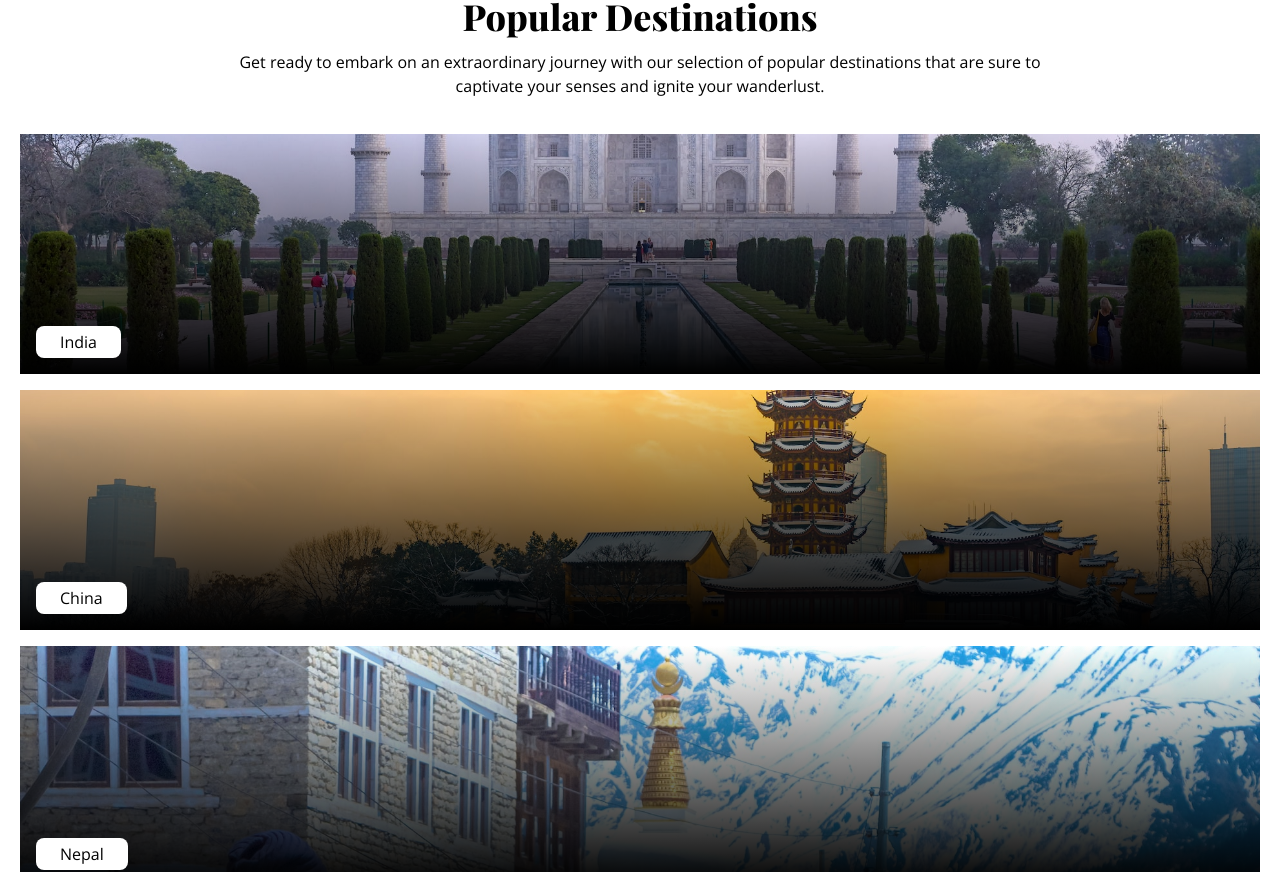
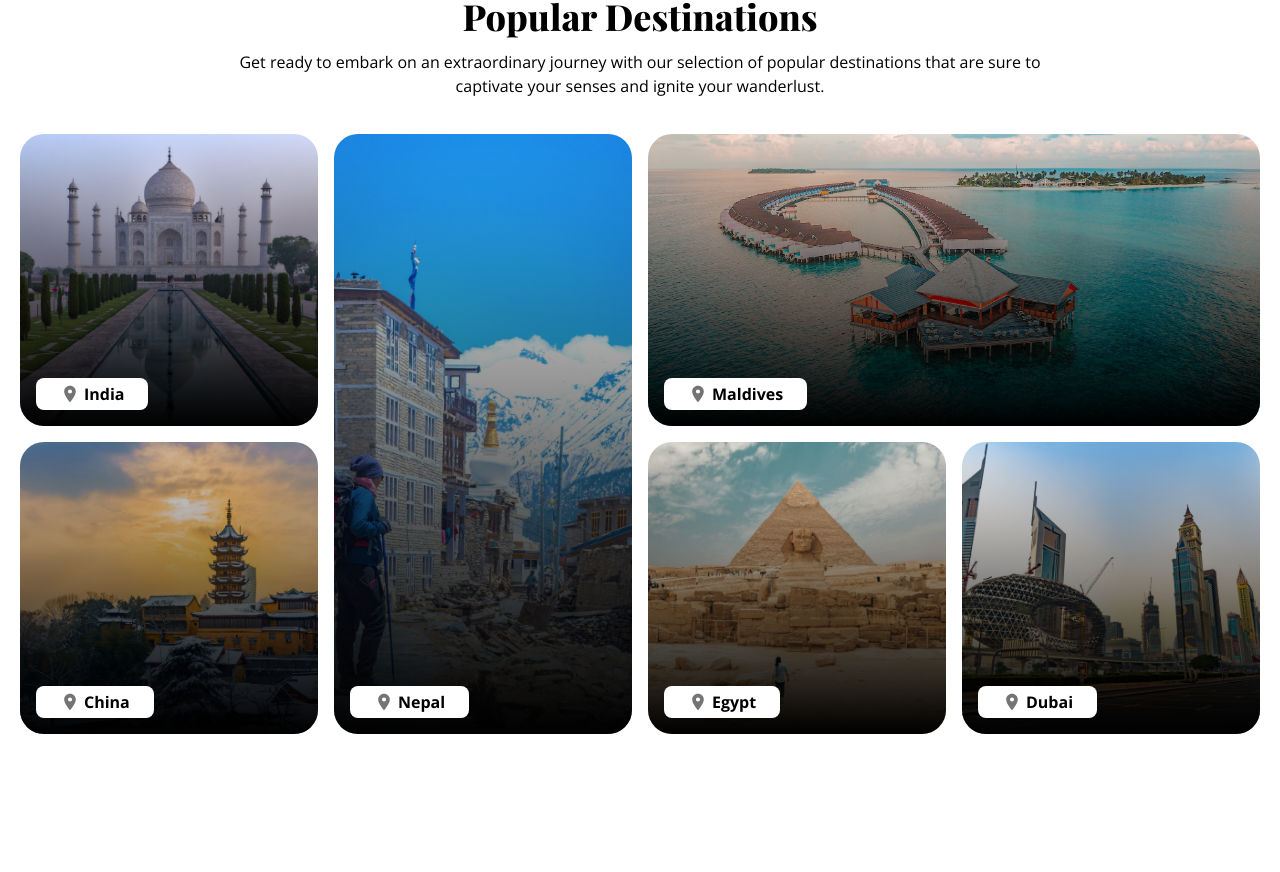
Before and after one commit to surajsht/wandersage, a Next.js app: page / in a window 1280 px wide. Shown: the part 1049-1921 px from the top of the page. After the commit the page ends 1847 px from the top, so only its background shows below. Built offline with nearby package versions, Linux system fonts and the light colour scheme.

Commit message:
popular destination section design completed

```diff
--- a/src/app/components/popularDestination/PopularDestination.jsx
+++ b/src/app/components/popularDestination/PopularDestination.jsx
@@ -1,28 +1,35 @@
 import SectionTitle from "../sectionTitle/SectionTitle";
 import { PopularDestinationData } from "../../Data";
 import Image from "next/image";
+import styles from "./popularDestination.module.css";
+import { MdLocationOn } from "react-icons/md";
 
 const PopularDestination = () => {
   return (
-    <div className="container">
+    <div className="container mb-12 lg:mb-16">
       <SectionTitle
         title="Popular Destinations"
         description=" Get ready to embark on an extraordinary journey with our selection of popular destinations that are sure to captivate your senses and ignite your wanderlust."
       />
 
-      <div className="">
+      <div className={styles.popularDestination}>
         {PopularDestinationData.map((item) => {
           let { id, image, title } = item;
 
           return (
-            <div key={id} className="relative mb-4">
-              <div className="absolute inset-0 z-10 h-full w-full bg-gradient-to-t from-black to-transparent"></div>
-              <div className="relative h-60 w-full">
-                <Image src={image} fill={true} className="object-cover" />
+            <div key={id} className="relative mb-4 md:mb-0">
+              <div className="absolute inset-0 z-10 h-full w-full rounded-3xl bg-gradient-to-t from-black to-transparent"></div>
+              <div className={`relative h-60 w-full ${styles.popularImage}`}>
+                <Image
+                  src={image}
+                  fill={true}
+                  className="rounded-3xl object-cover"
+                />
               </div>
-              <h2 className="absolute bottom-4 left-4 z-20 rounded-lg bg-white px-6 py-1 text-black">
-                {title}
-              </h2>
+              <div className="absolute bottom-4 left-4 z-20 flex items-center gap-1 rounded-lg bg-white px-6 py-1 text-black">
+                <MdLocationOn className="h-5 w-5 text-[#747474]" />
+                <h2 className="font-bold">{title}</h2>
+              </div>
             </div>
           );
         })}
--- /dev/null
+++ b/src/app/components/popularDestination/popularDestination.module.css
@@ -0,0 +1,54 @@
+@media (min-width: 768px) {
+  .popularDestination {
+    display: grid;
+    grid-template-columns: repeat(2, 1fr);
+    gap: 16px;
+  }
+}
+
+@media (min-width: 992px) {
+  .popularDestination {
+    grid-template-columns: repeat(3, 1fr);
+  }
+}
+
+@media (min-width: 1240px) {
+  .popularDestination {
+    grid-template-columns: repeat(12, 1fr);
+    grid-template-rows: repeat(2, 292px);
+  }
+
+  .popularDestination > div:nth-child(1) {
+    grid-column: 1 / 4;
+    grid-row: 1 / 2;
+  }
+
+  .popularDestination > div:nth-child(2) {
+    grid-column: 1 / 4;
+    grid-row: 2 / 3;
+  }
+
+  .popularDestination > div:nth-child(3) {
+    grid-column: 4 / 7;
+    grid-row: 1 / 3;
+  }
+
+  .popularDestination > div:nth-child(4) {
+    grid-column: 7 / -1;
+    grid-row: 1 / 2;
+  }
+
+  .popularDestination > div:nth-child(5) {
+    grid-column: 7 / 10;
+    grid-row: 2 / 3;
+  }
+
+  .popularDestination > div:nth-child(6) {
+    grid-column: 10 / -1;
+    grid-row: 2 / 3;
+  }
+
+  .popularImage {
+    height: 100%;
+  }
+}
```
